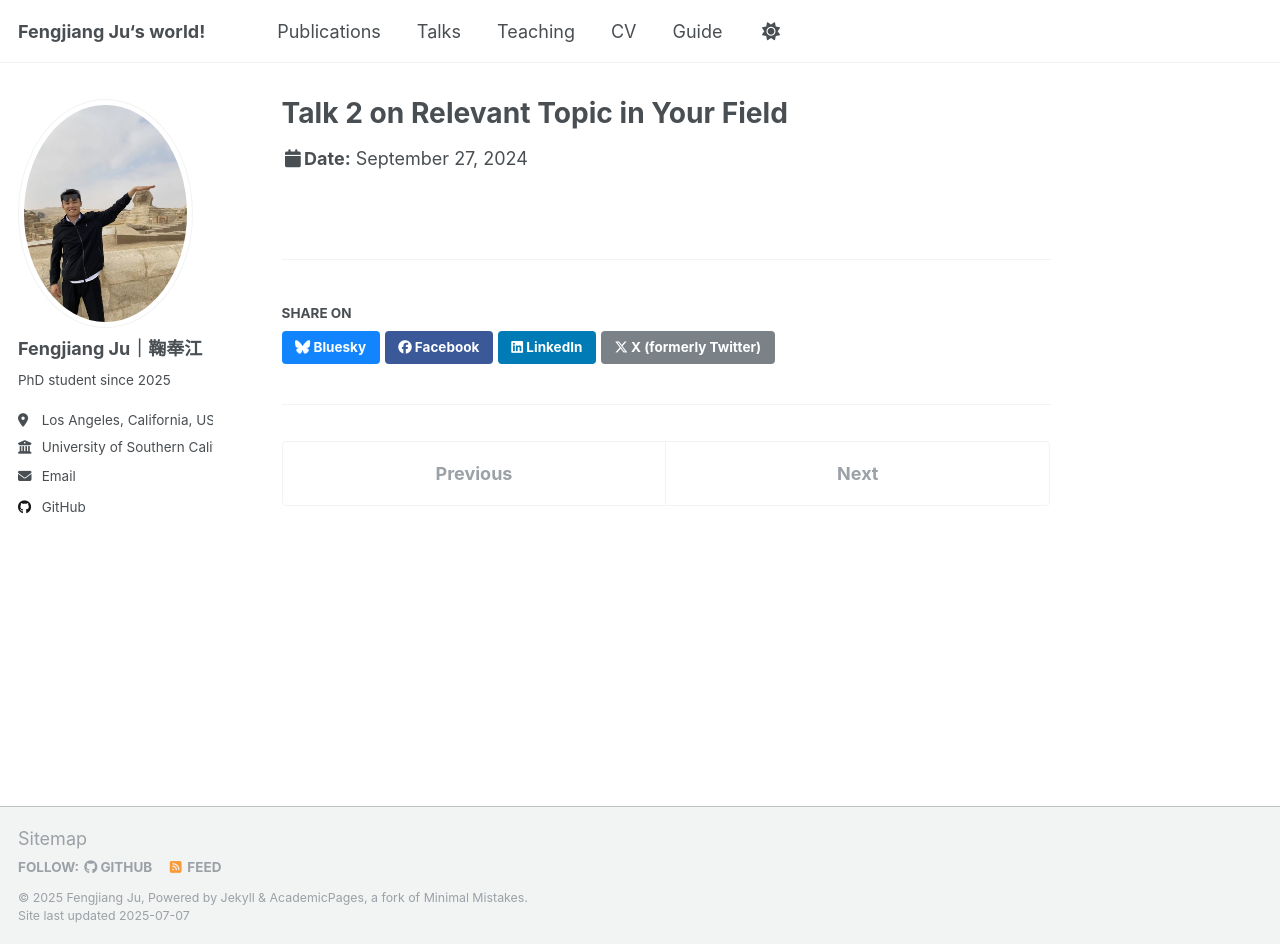
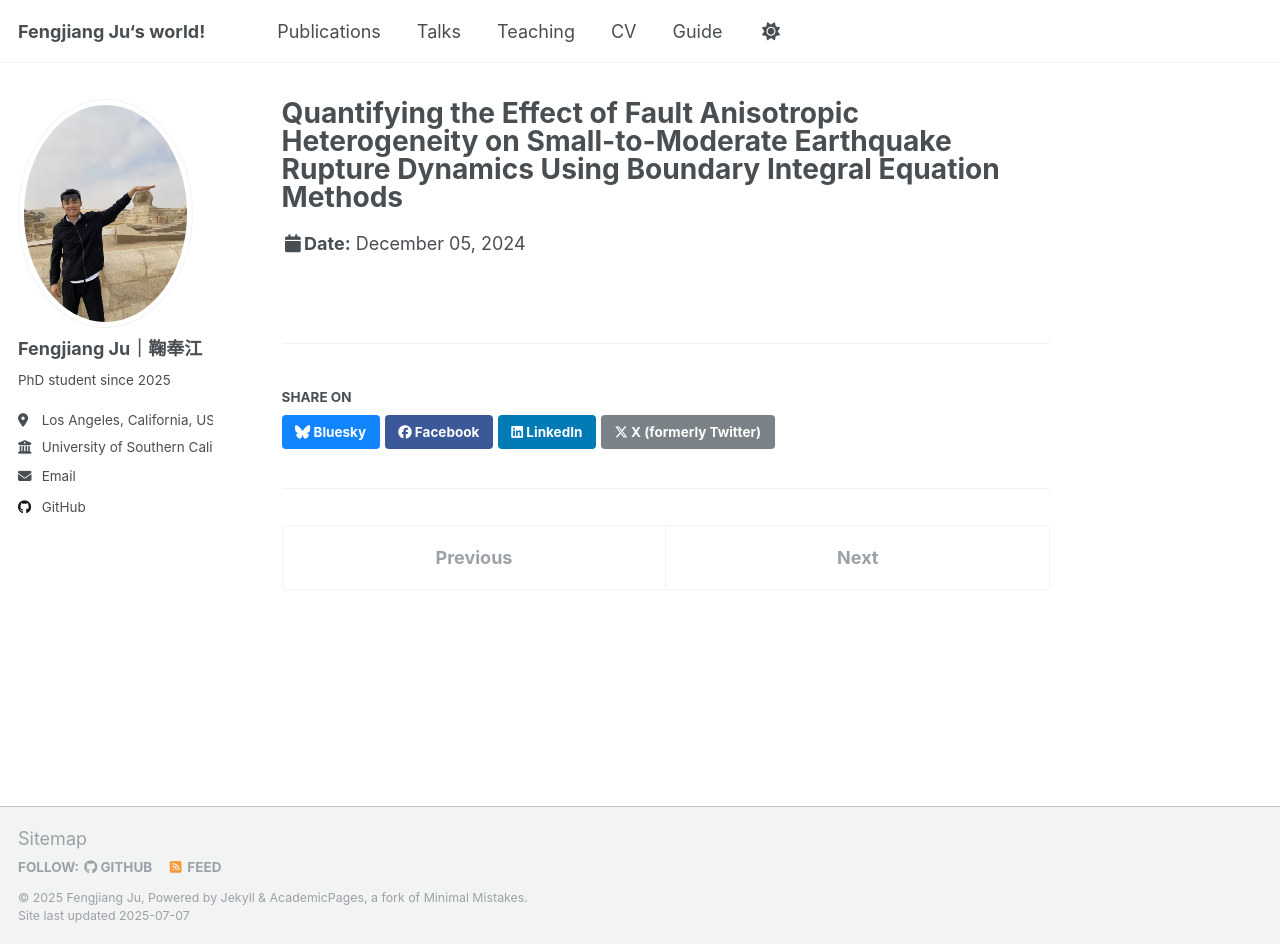
Before and after one commit to FengJiangJu/fengjiangju.github.io, a Jekyll site: the page built from _talks/2024_shenzhen.md, in a window 1280 px wide and 944 px high. Built offline with Jekyll 4.4.1, drawn with Linux system fonts in a browser that asks for light colours; a script that is not in the unit is left out.

Commit message:
Update 2024_shenzhen.md

```diff
--- a/_talks/2024_shenzhen.md
+++ b/_talks/2024_shenzhen.md
@@ -1,10 +1,10 @@
 ---
-title: "Talk 2 on Relevant Topic in Your Field"
+title: "Quantifying the Effect of Fault Anisotropic Heterogeneity on Small-to-Moderate Earthquake Rupture Dynamics Using Boundary Integral Equation Methods"
 collection: talks
-type: "Talk"
+type: "Oral"
 permalink: /talks/2024_shenzhen
-venue: "London School of Testing"
-date: 2024-09-27
+venue: "Southern University of Science and Technology"
+date: 2024-12-05
 location: "Shenzhen, China"
 ---
 
```
